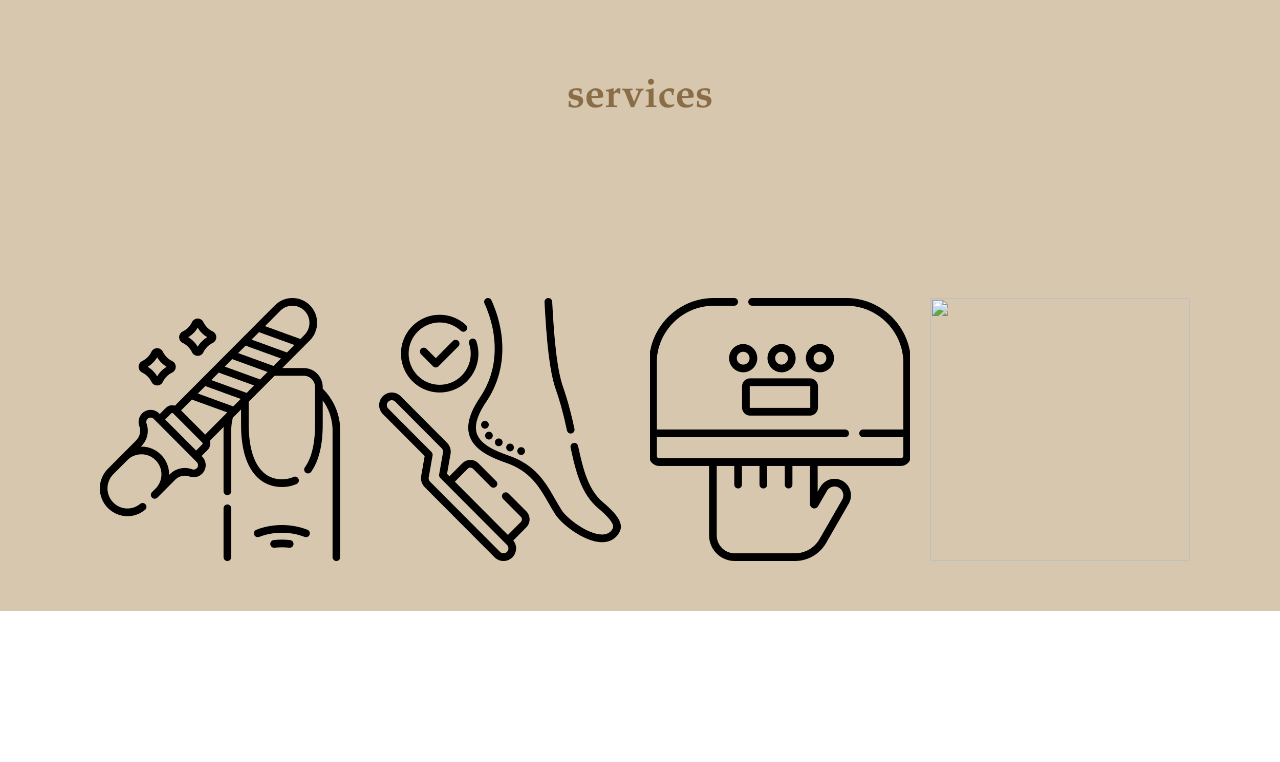
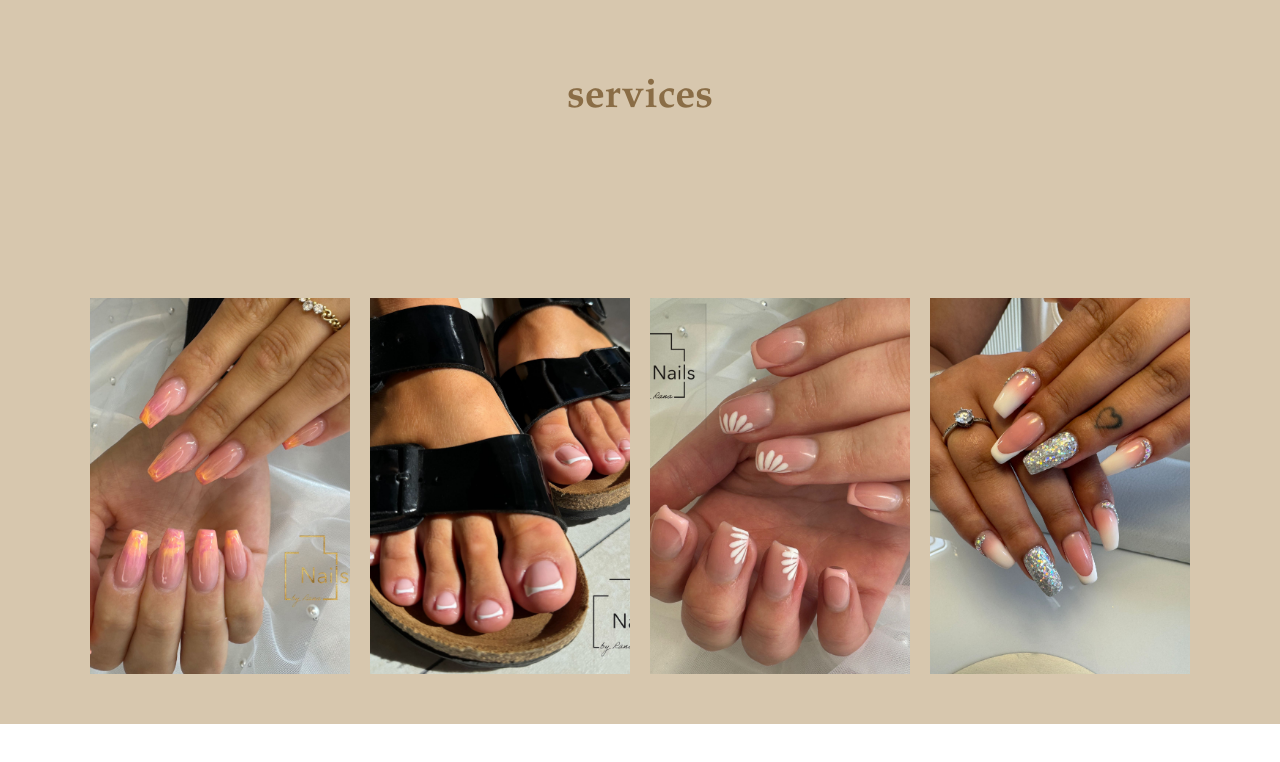
Before and after one commit to SadeghMortezaei/NailsByRana, a plain HTML site: page index.html in a window 1280 px wide. Shown: the part 2234-2996 px from the top of the page. Drawn offline with Linux system fonts and the light colour scheme.

Commit message:
neue Fotos in Index

```diff
--- a/index.html
+++ b/index.html
@@ -86,28 +86,28 @@
 
 <div class="box-container">
     <div class="box">
-        <img src="images/ServiceManicure.png" alt="">
+        <img src="images/ServiceManicure.jpeg" alt="">
         <div class="content">
             <h3>Maniküre</h3>
         </div>
     </div>
 
     <div class="box">
-        <img src="images/ServicePedicure.png" alt="">
+        <img src="images/ServicePedicure.jpeg" alt="">
         <div class="content">
             <h3>Pediküre</h3>
         </div>
     </div>
 
     <div class="box">
-        <img src="images/ServiceGel.png" alt="">
+        <img src="images/ServiceGel.jpeg" alt="">
         <div class="content">
             <h3>Gel</h3>
         </div>
     </div>
 
     <div class="box">
-        <img src="images/ServiceDesign.png" alt="">
+        <img src="images/ServiceDesign.jpeg" alt="">
         <div class="content">
             <h3>Design</h3>
         </div>
@@ -119,12 +119,9 @@
 <!--Pricing-->
 
 <section class="pricing" id="pricing">
-
-    <!-- <div class="box-container"> -->
         <div class="box">
             <img src="images/PriceList.jpeg" alt="">
         </div>
-    <!-- </div> -->
 </section>
 
 
```
